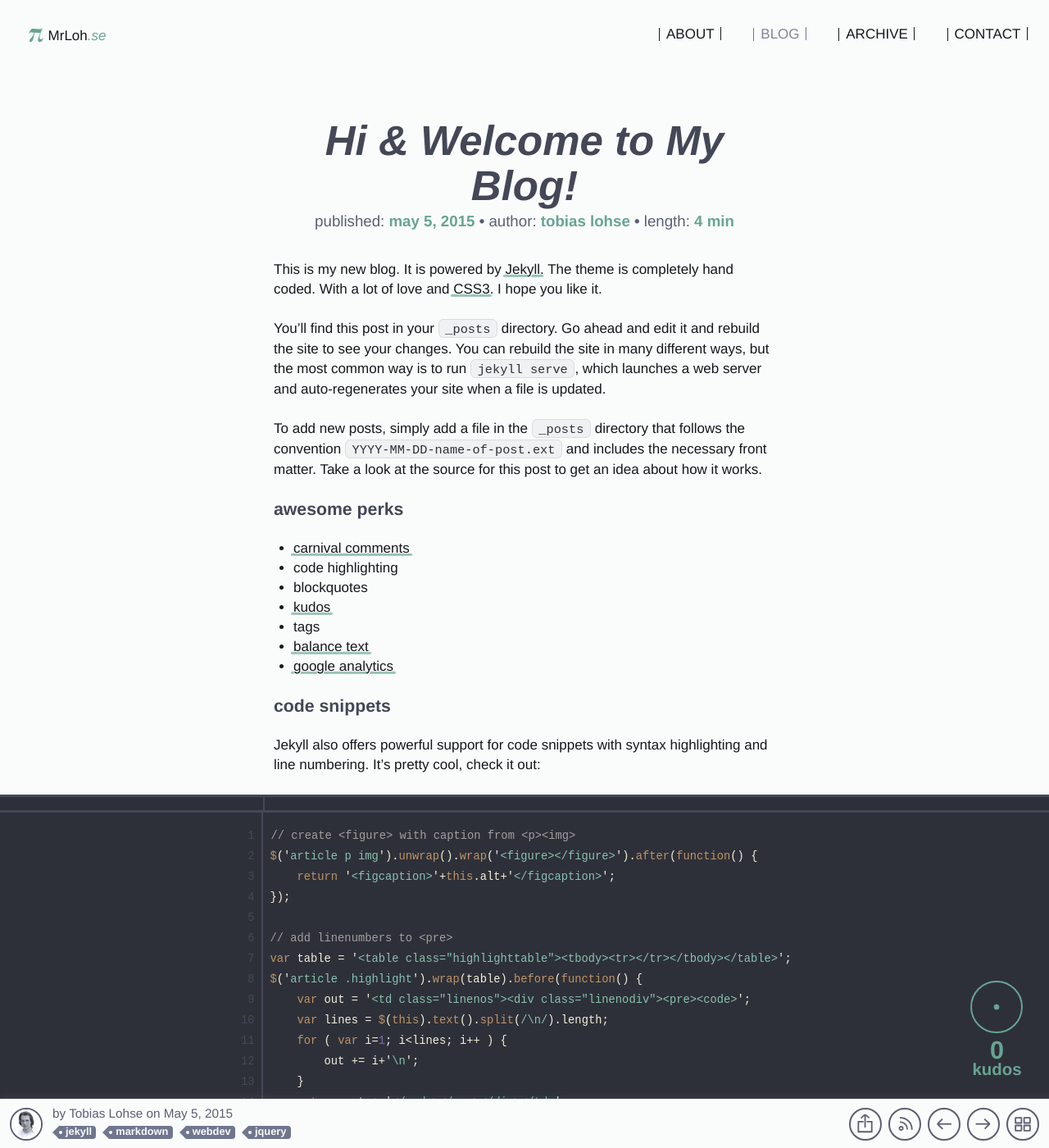
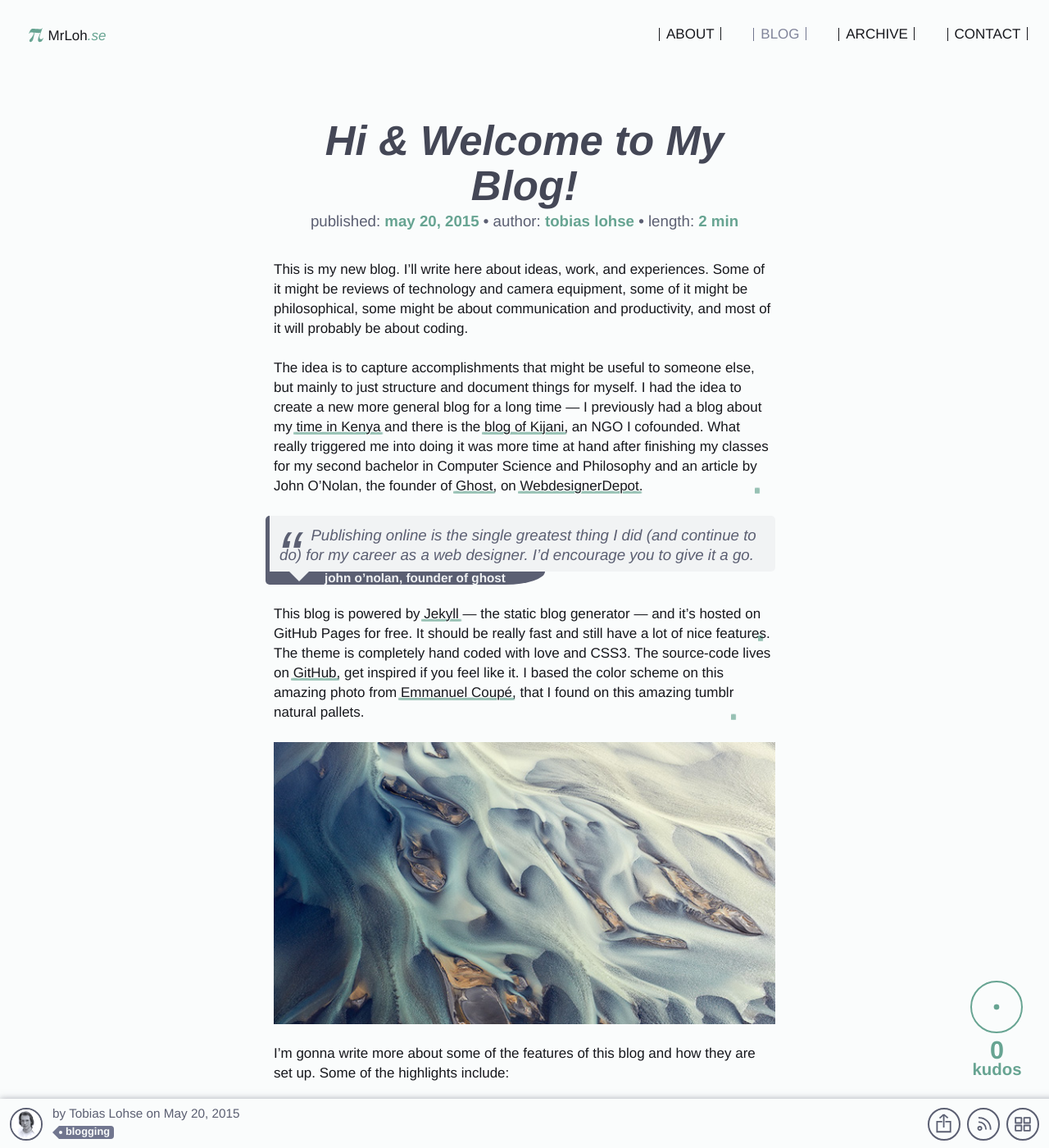
Before and after one commit to MrLoh/MrLoh.github.io, a Jekyll site: the page built from _posts/2015-05-20-hi-and-welcome-to-my-blog.md, in a window 1280 px wide and 1400 px high. Shown: the whole window at 82% size. Built offline with Jekyll 4.4.1, drawn with Linux system fonts in a browser that asks for light colours; Markdown is read by kramdown in place of the engine named in the settings; some of the changed text lies outside the part shown.

Commit message:
first blogpost created

```diff
--- a/_config.yml
+++ b/_config.yml
@@ -13,7 +13,7 @@ github_username:  MrLoh
 # Build settings
 markdown: redcarpet
 redcarpet:
-  extensions: ["tables", "autolink", "strikethrough", "space_after_headers", "with_toc_data", "fenced_code_blocks"]
+  extensions: ["smart", "tables", "autolink", "strikethrough", "space_after_headers", "with_toc_data", "fenced_code_blocks"]
 highlighter: pygments
 excerpt_separator: <!--/-->
 
--- a/_includes/nav.html
+++ b/_includes/nav.html
@@ -14,7 +14,7 @@
         <!-- <li>
             <a href="https://www.flickr.com/photos/flojoto/">Photos</a>
         </li> -->
-        <li {% if page.layout %} class="active" {% endif %}>
+        <li {% if page.layout == 'post' %} class="active" {% endif %}>
             <a href="{{ site.baseurl }}/">Blog</a>
         </li>
         <li {% if page.layout == 'archive' %} class="active" {% endif %}>
--- a/_includes/post_scripts.html
+++ b/_includes/post_scripts.html
@@ -10,7 +10,7 @@
 			enabled: true,
 			article_author: "{% if page.author %}{{ page.author }}{% else %}Tobias Lohse{% endif %}",
 			article_selector: ".content",
-			block_selector: ":scope > p, :scope > blockquote, :scope > figure, :scope .highlight",
+			block_selector: ":scope > p, :scope > ol, :scope > ul, :scope > blockquote, :scope > figure, :scope .highlight",
 			onNewComment: function(comment) {
 				{% if page.latex %}
 					MathJax.Hub.Queue(["Typeset", MathJax.Hub]);
--- /dev/null
+++ b/_posts/2015-05-20-hi-and-welcome-to-my-blog.md
@@ -0,0 +1,30 @@
+---
+title: 'Hi & Welcome to My Blog!'
+date: '2015-05-20-23:23'
+tags:
+  - Blogging
+---
+
+This is my new blog. I'll write here about ideas, work, and experiences. Some of it might be reviews of technology and camera equipment, some of it might be philosophical, some might be about communication and productivity, and most of it will probably be about coding.
+
+The idea is to capture accomplishments that might be useful to someone else, but mainly to just structure and document things for myself. I had the idea to create a new more general blog for a long time --- I previously had a blog about my [time in Kenya](http://www.tobiaslohse.com/kenya/blog/) and there is the [blog of Kijani](http://blog.kijani.co), an NGO I cofounded. What really triggered me into doing it was more time at hand after finishing my classes for my second bachelor in Computer Science and Philosophy and an article by [John O'Nolan](http://john.onolan.org/), the founder of [Ghost](https://ghost.org/), on [WebdesignerDepot](http://www.webdesignerdepot.com/2015/04/how-to-grow-a-successful-design-career-by-blogging/).
+
+> Publishing online is the single greatest thing I did (and continue to do) for my career as a web designer. I’d encourage you to give it a go. [John O'Nolan, founder of Ghost](http://www.webdesignerdepot.com/2015/04/how-to-grow-a-successful-design-career-by-blogging/)
+
+This blog is powered by [Jekyll](http://jekyll.com) --- the static blog generator --- and it's hosted on [GitHub Pages](https://pages.github.com/) for free. It should be really fast and still have a lot of nice features. The theme is completely hand coded with love and CSS3. The source-code lives on [GitHub](https://github.com/MrLoh/MrLoh.github.io), get inspired if you feel like it. I based the color scheme on this amazing photo from [Emmanuel Coupé](http://www.emmanuelcoupe.com/photo/is0779/), that I found on this amazing tumblr [natural pallets](http://palettes.co/post/75914098457/photo-by-emmanuel-coupe).
+
+![The inspiration for the color scheme of this blog](/assets/img/color-sheme.jpg)
+
+I'm gonna write more about some of the features of this blog and how they are set up. Some of the highlights include:
+
+- Inline comments powered by [carnival](https://carnivalapp.io/)
+- [Kudos](http://amitu.com/2013/04/kudos-using-parse-for-jekyll/) that let you show your appreciation
+- Full year, month and tag archives (more about the set up soon)
+- Beautiful styles for
+  - Codeblocks
+  - Blockquotes
+  - Images with captions
+  - Headings with [balanced text](https://github.com/adobe-webplatform/balance-text)
+  - CSS3 animations on links and more
+
+## I hope you will enjoy reading more here soon.
--- a/assets/js/markdow.js
+++ b/assets/js/markdow.js
@@ -23,5 +23,7 @@ $(function() {
 	}).children('a').wrap('<cite></cite>');
 
 	// make links in article open in new tab
-	$('article a').attr('target','_blank');
+	$('article a').attr('target','_blank').html(function(i, str) {
+		return str.replace(/ /g,'&nbsp;');
+	});
 });
```
Also changed, not shown: archive/2014/01/index.md (deleted, +0 -7 lines), archive/2014/index.md (deleted, +0 -6 lines), archive/tags/apple-watch.md (deleted, +0 -6 lines), archive/tags/blogging.md (added, +6 -0 lines), archive/tags/github.md (deleted, +0 -6 lines), archive/tags/jekyll.md (deleted, +0 -6 lines), archive/tags/jquery.md (deleted, +0 -6 lines), archive/tags/markdown.md (deleted, +0 -6 lines), archive/tags/webdev.md (deleted, +0 -6 lines), _drafts/2015-05-05-hi-and-welcome-to-my-blog.md (renamed from _posts/2015-05-05-hi-and-welcome-to-my-blog.md), _drafts/2015-05-13-test-post.md (renamed from _posts/2015-05-13-test-post.md), _drafts/2015-05-19-an-old-post.md (renamed from _posts/2015-05-19-an-old-post.md), _drafts/2015-05-19-third-party-watch-complications-coming.md (renamed from _posts/2015-05-19-third-party-watch-complications-coming.md), assets/js/markdow.min.js.
